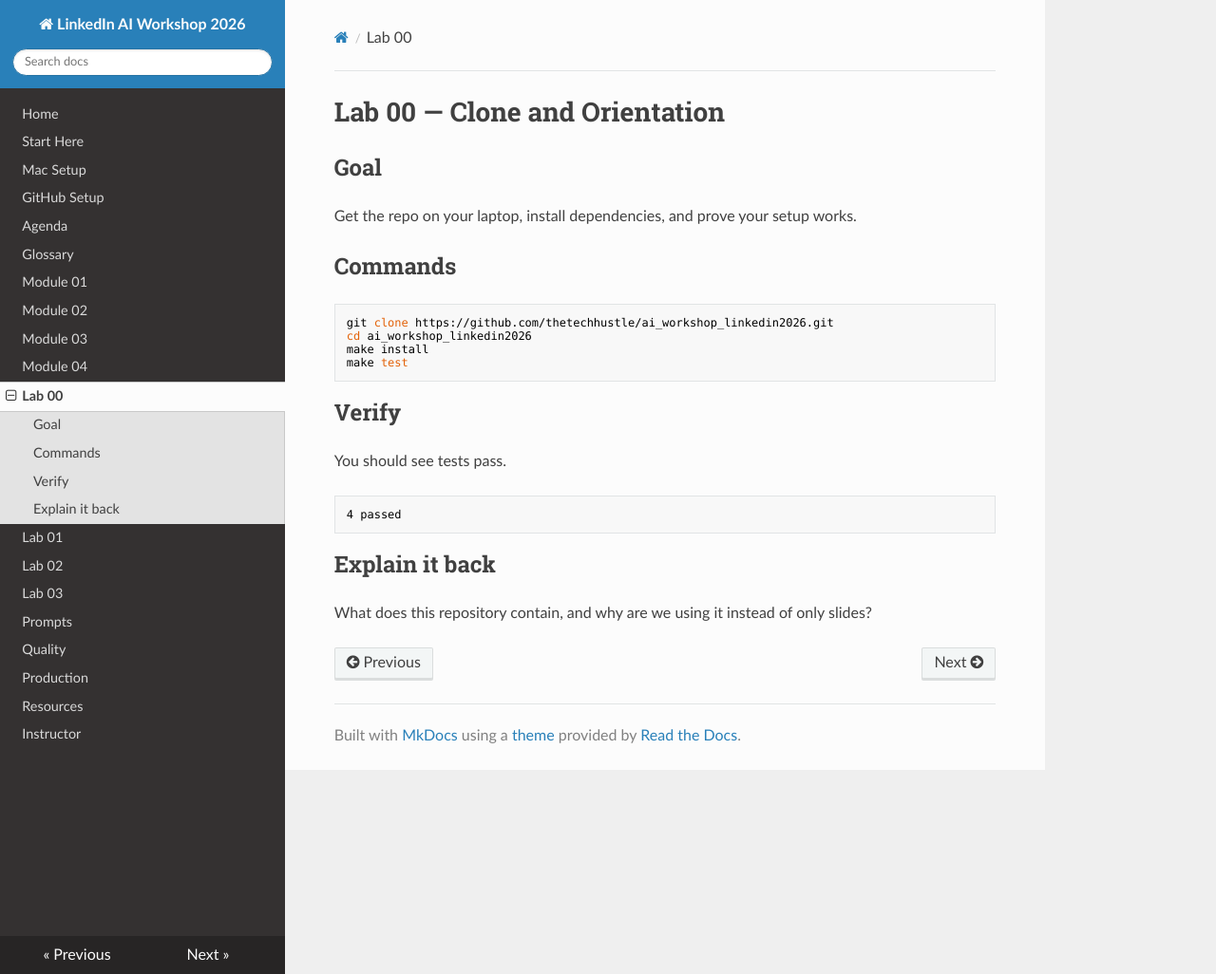
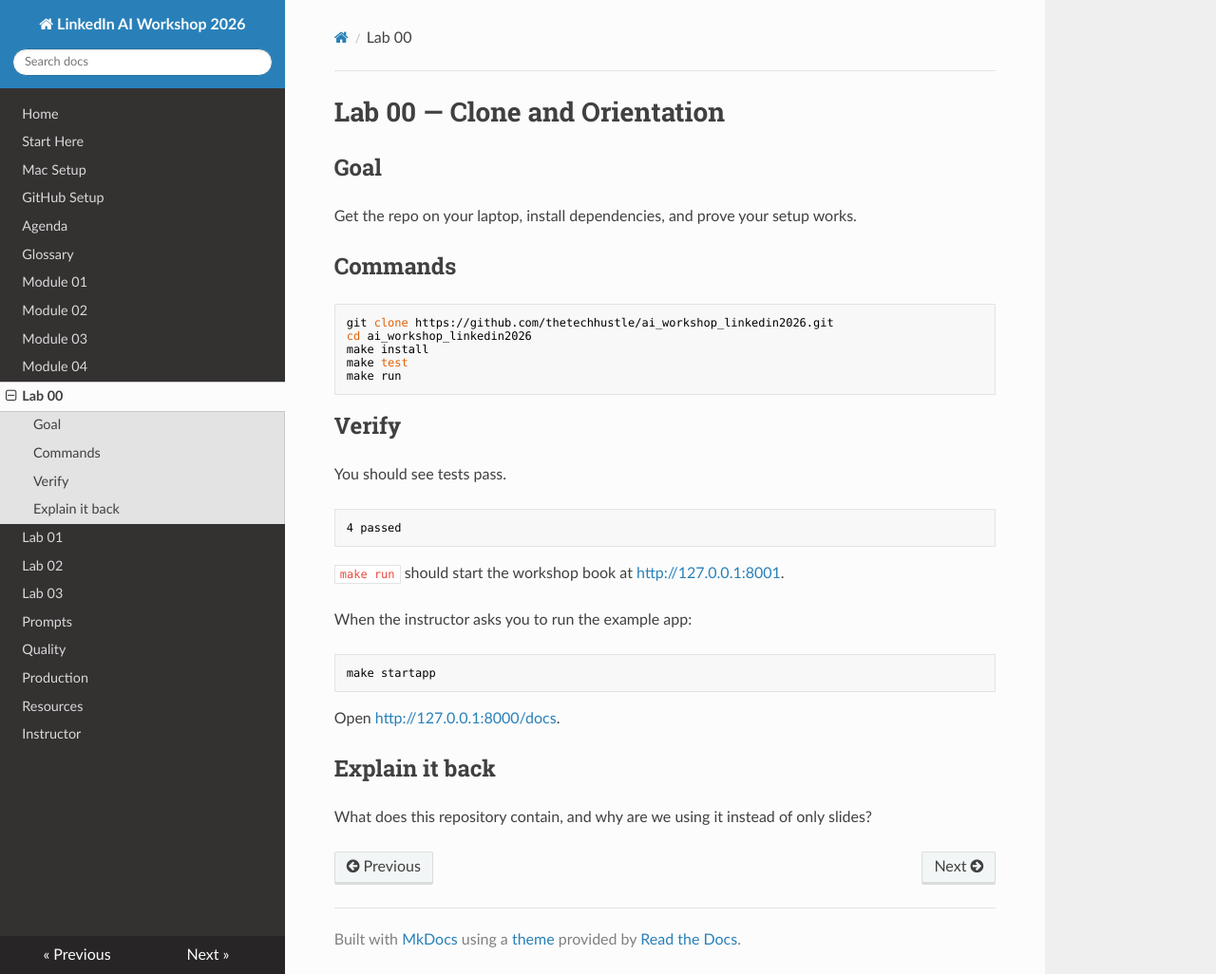
Before and after one commit to thetechhustle/ai_workshop_linkedin2026, an MkDocs documentation site: the page built from docs/04-labs/lab-00-clone-and-orientation.md, in a window 1280 px wide and 1026 px high. Shown: the whole window at 95% size. Built offline with MkDocs 1.6.1, drawn with Linux system fonts in a browser that asks for light colours; nearby versions of some CDN libraries.

Commit message:
docs: update orientation lab commands

````diff
--- a/docs/04-labs/lab-00-clone-and-orientation.md
+++ b/docs/04-labs/lab-00-clone-and-orientation.md
@@ -11,6 +11,7 @@
 cd ai_workshop_linkedin2026
 make install
 make test
+make run
 ```
 
 ## Verify
@@ -21,6 +22,16 @@
 4 passed
 ```
 
+`make run` should start the workshop book at <http://127.0.0.1:8001>.
+
+When the instructor asks you to run the example app:
+
+```bash
+make startapp
+```
+
+Open <http://127.0.0.1:8000/docs>.
+
 ## Explain it back
 
 What does this repository contain, and why are we using it instead of only slides?
````
